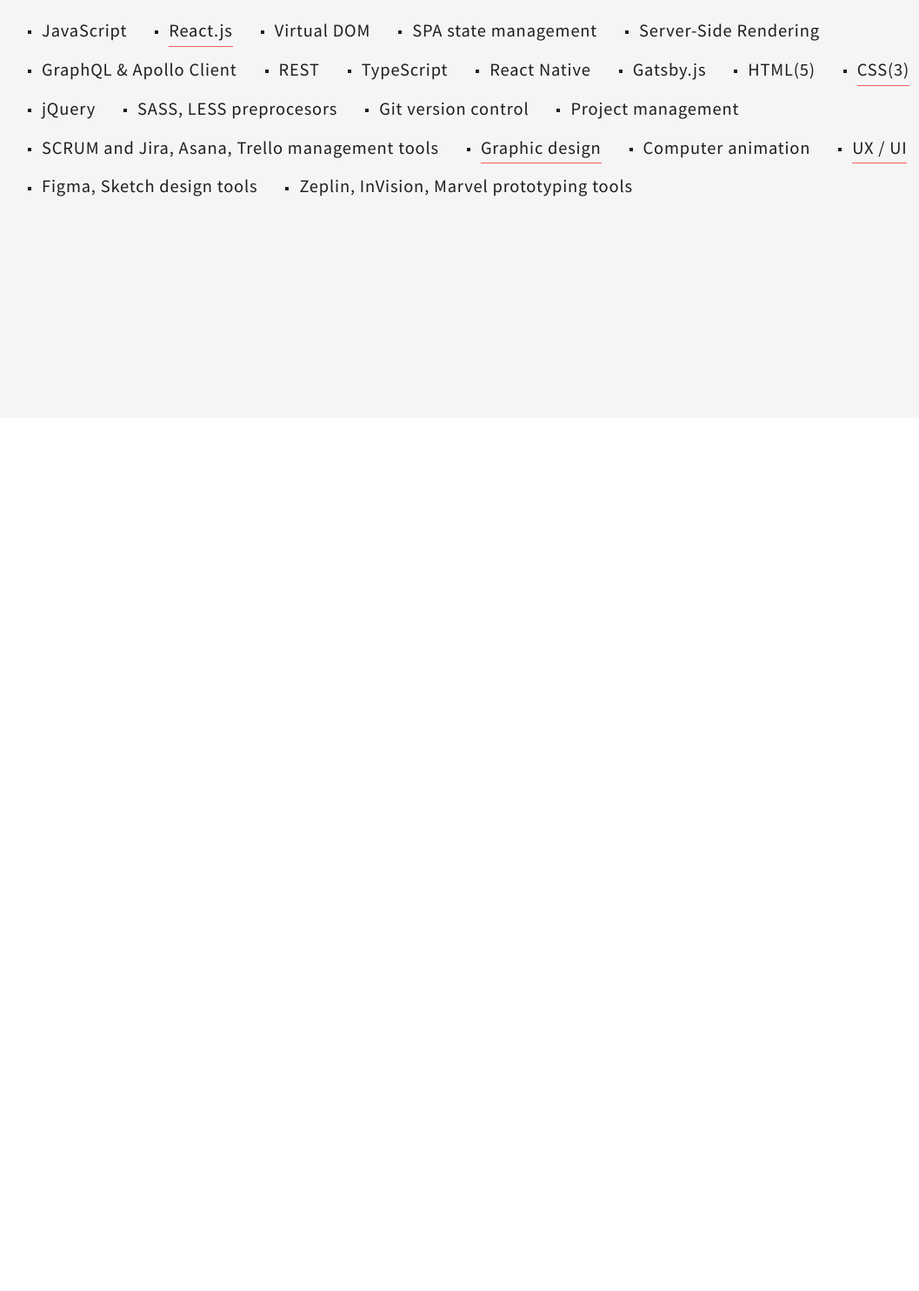
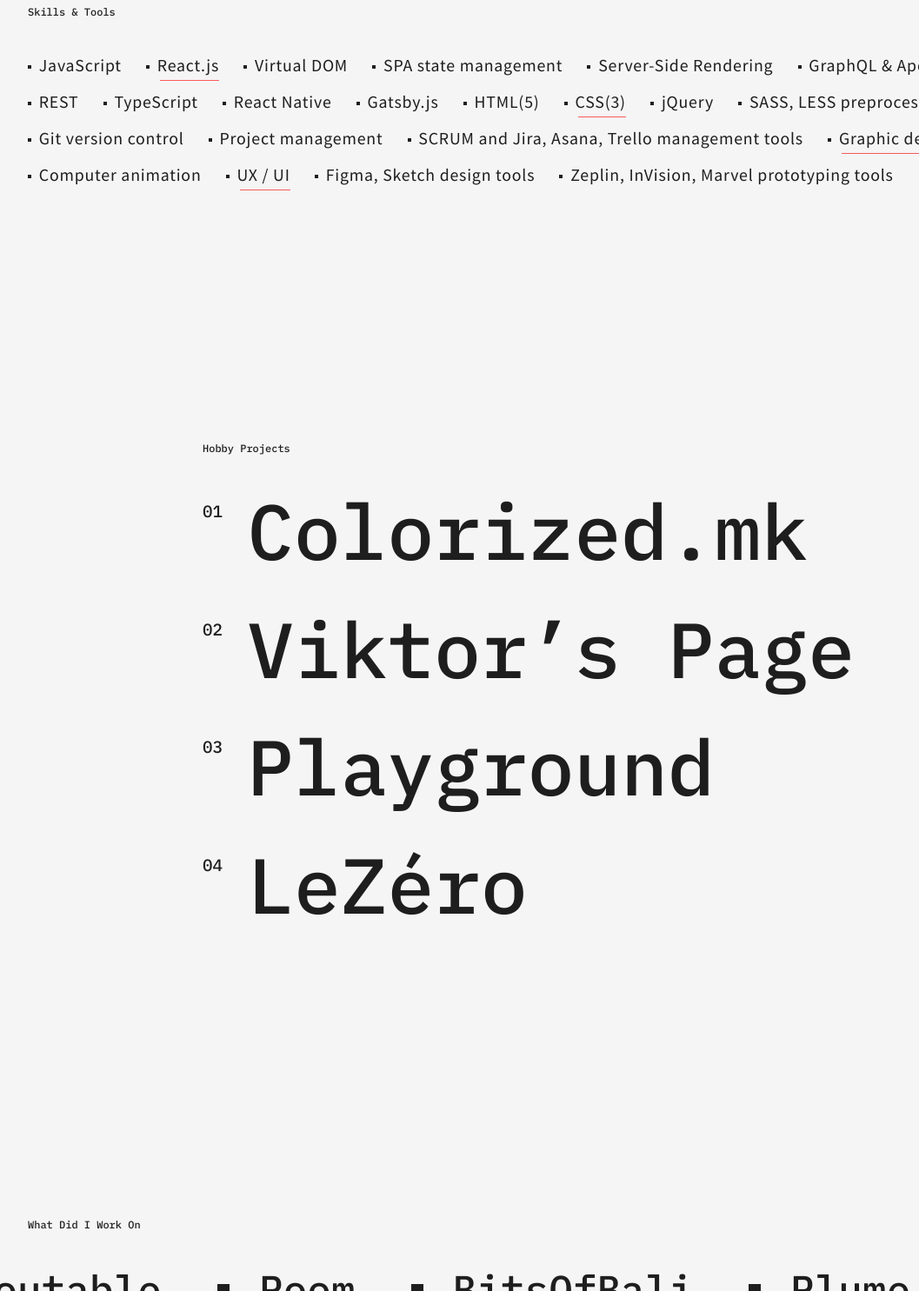
Before and after one commit to jovanovskajovana/jovanovskajovana.com, a Gatsby site: page / in a window 1280 px wide. Shown: the part 1315-2800 px from the top of the page at 87% size, without its empty margins (32-1089 px from the left). Before the commit the page ends 1796 px from the top, so only its background shows below. Built offline with nearby package versions, Linux system fonts and the light colour scheme; Gatsby itself is replaced by a stand-in of ours.

Commit message:
Add third, fourth, fifth sections

```diff
--- a/src/components/figures/Sun.js
+++ b/src/components/figures/Sun.js
@@ -6,16 +6,16 @@
 
 const Sun = ({ color = theme.textHiglight, top, left, right }) => (
   <Svg
-    width="195"
-    height="195"
-    viewBox="0 0 195 195"
+    width="180"
+    height="180"
+    viewBox="0 0 180 180"
     fill="none"
     top={top}
     left={left}
     right={right}
     xmlns="http://www.w3.org/2000/svg"
   >
-    <circle cx="97.5" cy="97.5" r="97.5" fill={color} />
+    <circle cx="90" cy="90" r="90" fill={color} />
   </Svg>
 )
 
--- a/src/constants/theme.js
+++ b/src/constants/theme.js
@@ -1,4 +1,5 @@
 const theme = {
+  // backgroundPrimary: 'linear-gradient(180deg, #F5F5F5 0%, #ECE8D5 100%)',
   backgroundPrimary: '#f5f5f5',
   backgroundDark: '#434675',
   textPrimary: '#1e1e1e',
--- a/src/pages/404.js
+++ b/src/pages/404.js
@@ -3,13 +3,13 @@
 
 import SEO from '../components/SEO'
 import { Container } from '../styles/PageLayout'
-import { Headline } from '../styles/Typography'
+import { TitleXXL } from '../styles/Typography'
 
 const NotFoundPage = () => (
   <>
     <SEO title="Not Found" />
     <Container column>
-      <Headline>Oops, where did this page come from?</Headline>
+      <TitleXXL>Oops, where did this page come from?</TitleXXL>
       <Link to="/">← go back home</Link>
     </Container>
   </>
--- a/src/pages/index.js
+++ b/src/pages/index.js
@@ -5,10 +5,16 @@
 import WavesRight from '../components/figures/WavesRight'
 import Sun from '../components/figures/Sun'
 
-import { skills } from '../constants/content'
+import { skills, hobby, work, writing } from '../constants/content'
 
-import { SectionOne, SectionTwo } from '../styles/ContentLayout'
-import { TextXXL, TextM, TextS, TextXS } from '../styles/Typography'
+import {
+  SectionOne,
+  SectionTwo,
+  SectionThree,
+  SectionFour,
+  SectionFive,
+} from '../styles/ContentLayout'
+import { TitleXXL, TitleXL, TextL, TitleM, TextM, TextS, TextXS } from '../styles/Typography'
 
 const HomePage = () => (
   <>
@@ -19,7 +25,7 @@
       <WavesRight top="35vh" right="-4vw" />
 
       <div className="intro">
-        <TextXXL>I believe</TextXXL>
+        <TitleXXL>I believe</TitleXXL>
         <div className="text">
           <TextS italic>
             in ideas and the art of software development to bring them to fruition. Love solving
@@ -39,10 +45,56 @@
 
       <div className="content">
         {skills.map((item, index) => (
-          <TextM key={index}>{item}</TextM>
+          <TextL key={index}>{item}</TextL>
         ))}
       </div>
     </SectionTwo>
+    <SectionThree column alignItems="flex-start">
+      <div className="content">
+        <TextXS>Hobby Projects</TextXS>
+
+        {hobby.map((item, index) => (
+          <div key={index} className="link-item">
+            <TextM>{item.id}</TextM>
+            <TitleXXL key={index}>
+              <a href={item.url} target="_blank">
+                {item.title}
+              </a>
+            </TitleXXL>
+          </div>
+        ))}
+      </div>
+    </SectionThree>
+    <SectionFour column alignItems="flex-start">
+      <TextXS>What Did I Work On</TextXS>
+
+      <div className="content">
+        {work.map((item, index) => (
+          <div key={index} className="link-item">
+            <TitleXL key={index}>
+              <a href={item.url} target="_blank">
+                {item.title}
+              </a>
+            </TitleXL>
+          </div>
+        ))}
+      </div>
+    </SectionFour>
+    <SectionFive column alignItems="flex-end">
+      <div className="content">
+        <TextXS>Plus Some Writing</TextXS>
+
+        {writing.map((item, index) => (
+          <div key={index} className="link-item">
+            <TitleM key={index}>
+              <a href={item.url} target="_blank">
+                {item.title}
+              </a>
+            </TitleM>
+          </div>
+        ))}
+      </div>
+    </SectionFive>
   </>
 )
 
--- a/src/styles/ContentLayout.js
+++ b/src/styles/ContentLayout.js
@@ -5,7 +5,7 @@
 const SectionOne = styled(Container)`
   position: relative;
   padding-top: 64vh;
-  margin-bottom: 30vh;
+  margin-bottom: 35vh;
   color: ${(props) => props.theme.textPrimary};
 
   .intro {
@@ -36,7 +36,7 @@
 
 const SectionTwo = styled(Container)`
   padding: 0 5vw;
-  margin-bottom: 30vh;
+  margin-bottom: 35vh;
   color: ${(props) => props.theme.textPrimary};
 
   .content {
@@ -46,11 +46,11 @@
     padding-top: 2rem;
   }
 
-  h4 {
+  p {
     position: relative;
-    padding-left: 1rem;
-    margin-right: 2rem;
-    margin-bottom: 0.5rem;
+    padding-left: 1vw;
+    margin-right: 2.2vw;
+    margin-bottom: 0.4rem;
 
     &:before {
       position: absolute;
@@ -84,4 +84,81 @@
   }
 `
 
-export { SectionOne, SectionTwo }
+const SectionThree = styled(Container)`
+  padding: 0 5vw;
+  margin-bottom: 35vh;
+  color: ${(props) => props.theme.textPrimary};
+
+  .content {
+    max-width: 100%;
+    margin: auto;
+  }
+
+  .link-item {
+    position: relative;
+
+    &:nth-child(2) {
+      margin-top: 3rem;
+    }
+  }
+
+  p {
+    position: absolute;
+    top: 0;
+    left: 0;
+  }
+
+  h1 {
+    line-height: 0.8;
+    padding-left: 4vw;
+    padding-bottom: 4rem;
+  }
+`
+
+const SectionFour = styled(Container)`
+  padding: 0 5vw;
+  margin-bottom: 35vh;
+  color: ${(props) => props.theme.textPrimary};
+
+  .content {
+    display: flex;
+    flex-wrap: nowrap;
+    width: 100%;
+    padding-top: 2rem;
+    margin-left: -9vw;
+  }
+
+  h2 {
+    position: relative;
+    padding-left: 3rem;
+    padding-right: 5vw;
+
+    &:before {
+      position: absolute;
+      content: '';
+      top: calc(50% - 7px);
+      left: 0;
+      height: 14px;
+      width: 14px;
+      background-color: ${(props) => props.theme.textPrimary};
+    }
+  }
+`
+
+const SectionFive = styled(Container)`
+  padding: 0 5vw;
+  margin-bottom: 35vh;
+  color: ${(props) => props.theme.textPrimary};
+
+  .content {
+    width: 40%;
+  }
+
+  .link-item {
+    &:nth-child(2) {
+      margin-top: 2rem;
+    }
+  }
+`
+
+export { SectionOne, SectionTwo, SectionThree, SectionFour, SectionFive }
--- a/src/styles/PageLayout.js
+++ b/src/styles/PageLayout.js
@@ -3,7 +3,7 @@
 const PageLayout = styled.div`
   display: flex;
   flex-direction: column;
-  background-color: ${(props) => props.theme.backgroundPrimary};
+  background: ${(props) => props.theme.backgroundPrimary};
   color: ${(props) => props.theme.textPrimary};
   width: 100vw;
   min-height: 100vh;
--- a/src/styles/Typography.js
+++ b/src/styles/Typography.js
@@ -1,32 +1,51 @@
 import styled from 'styled-components'
 
-const TextXXL = styled.h1`
-  font-size: 7vw;
+const TitleXXL = styled.h1`
+  font-size: 7vw; //130
   font-weight: 400;
   line-height: 1.4;
   font-family: ${(props) => props.theme.fontPrimary};
 `
 
-const TextXL = styled.h2`
-  font-size: 1.5rem;
-  font-weight: 600;
+const TitleXL = styled.h2`
+  font-size: 3.6vw; //64
+  font-weight: 400;
+  line-height: 1.4;
+  font-family: ${(props) => props.theme.fontPrimary};
 `
 
-const TextL = styled.h3`
-  font-size: 1rem;
-  font-weight: 400;
-`
-
-const TextM = styled.h4`
-  font-size: 1.6vw;
+const TitleL = styled.h3`
+  font-size: 1rem; //36
   font-weight: 400;
   line-height: 1.8;
   letter-spacing: 0.04em;
   font-family: ${(props) => props.theme.fontSecondary};
 `
 
+const TitleM = styled.h3`
+  font-size: 1.8vw; //32
+  font-weight: 400;
+  line-height: 1.8;
+  font-family: ${(props) => props.theme.fontPrimary};
+`
+
+const TextL = styled.p`
+  font-size: 1.55vw; //28
+  font-weight: 400;
+  line-height: 1.8;
+  letter-spacing: 0.04em;
+  font-family: ${(props) => props.theme.fontSecondary};
+`
+
+const TextM = styled.p`
+  font-size: 1.5vw; //26
+  font-weight: 400;
+  line-height: 1.4;
+  font-family: ${(props) => props.theme.fontPrimary};
+`
+
 const TextS = styled.p`
-  font-size: 1rem;
+  font-size: 1rem; //16
   font-weight: 400;
   line-height: 1.8;
   letter-spacing: 0.04em;
@@ -34,11 +53,11 @@
   font-style: ${(props) => (props.italic ? 'italic' : 'normal')};
 `
 
-const TextXS = styled.p`
-  font-size: 0.75rem;
+const TextXS = styled.span`
+  font-size: 0.75rem; //12
   font-weight: 400;
   line-height: 1.8;
   font-family: ${(props) => props.theme.fontPrimary};
 `
 
-export { TextXXL, TextXL, TextL, TextM, TextS, TextXS }
+export { TitleXXL, TitleXL, TitleL, TitleM, TextL, TextM, TextS, TextXS }
```
